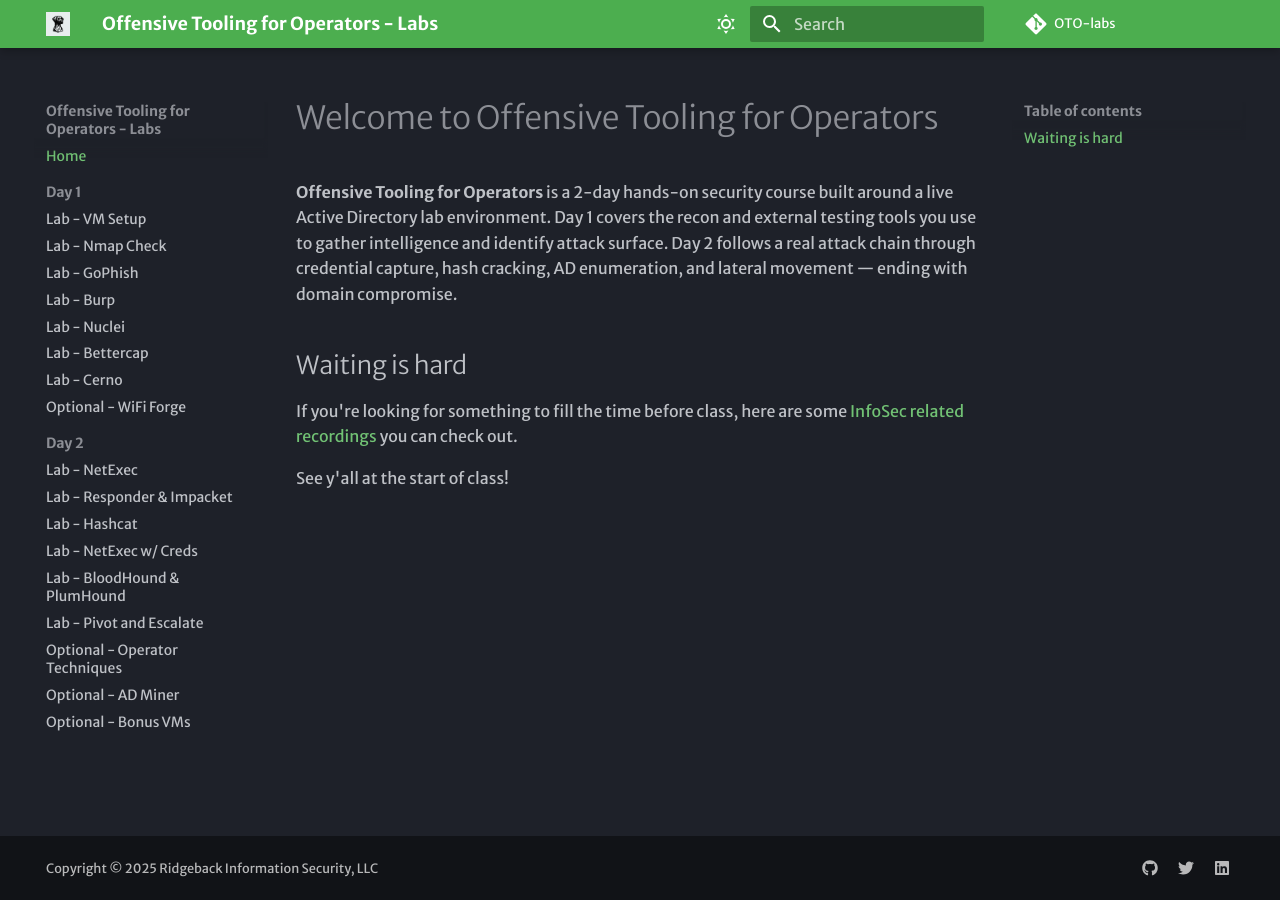
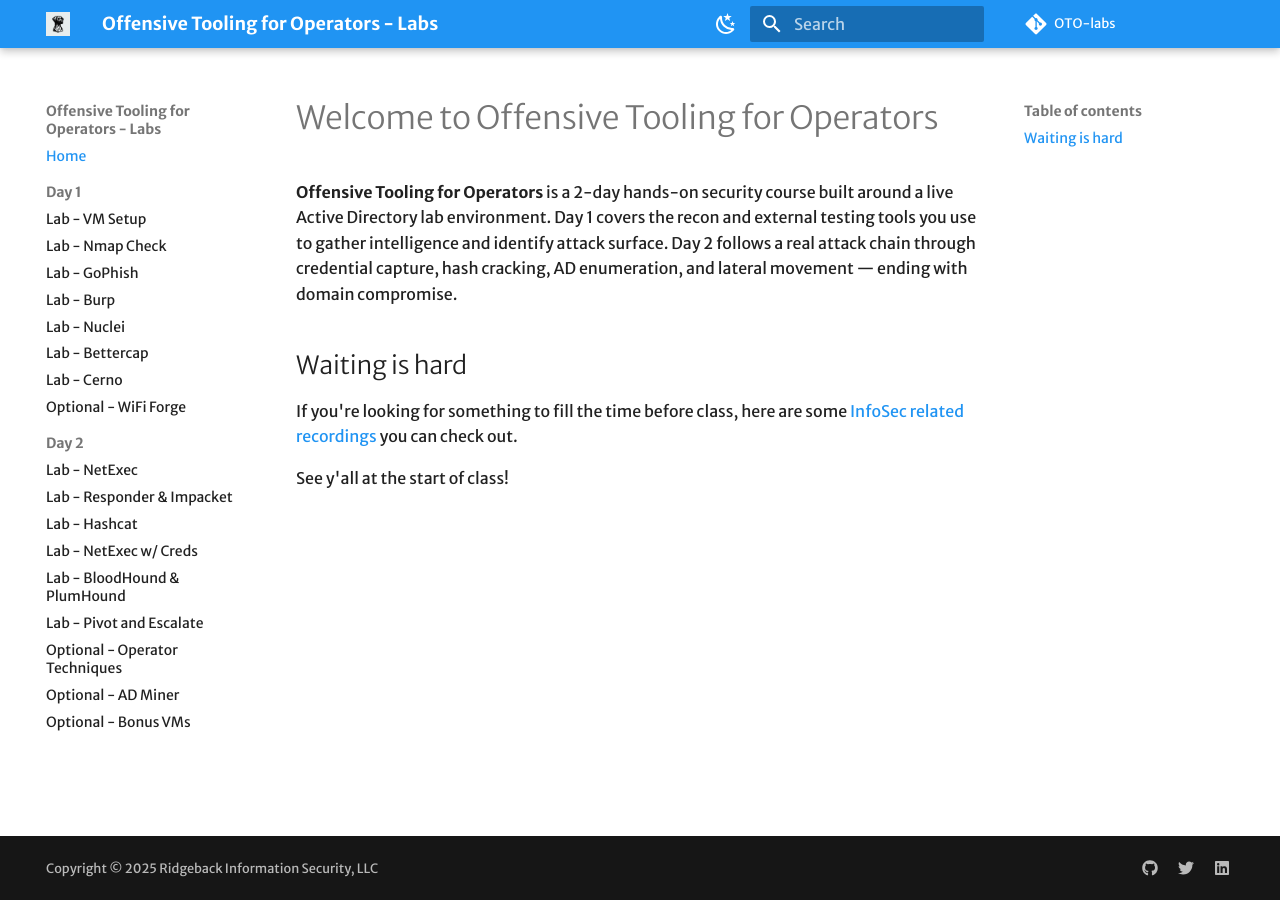
Before and after one commit to ridgebackinfosec/OTO-labs, an MkDocs documentation site: the page built from docs/index.md, in a window 1280 px wide. Built offline with MkDocs 1.6.1 and Material for MkDocs 9.7.7, drawn with Linux system fonts in a browser that asks for light colours; some web fonts are replaced; comment, search, counter and statistics services are not loaded.

Commit message:
set light mode as default palette in mkdocs

```diff
--- a/mkdocs.yml
+++ b/mkdocs.yml
@@ -65,6 +65,14 @@
     - navigation.tracking
     # - navigation.tabs
   palette:
+    # Light Mode (default)
+    - scheme: default
+      toggle:
+        icon: material/weather-night
+        name: Light mode
+      primary: blue
+      accent: deep orange
+
     # Dark Mode
     - scheme: slate
       toggle:
@@ -72,14 +80,6 @@
         name: Dark mode
       primary: green
       accent: deep purple
-
-    # Light Mode
-    - scheme: default
-      toggle:
-        icon: material/weather-night
-        name: Light mode
-      primary: blue
-      accent: deep orange
 
 markdown_extensions:
   - def_list
```
